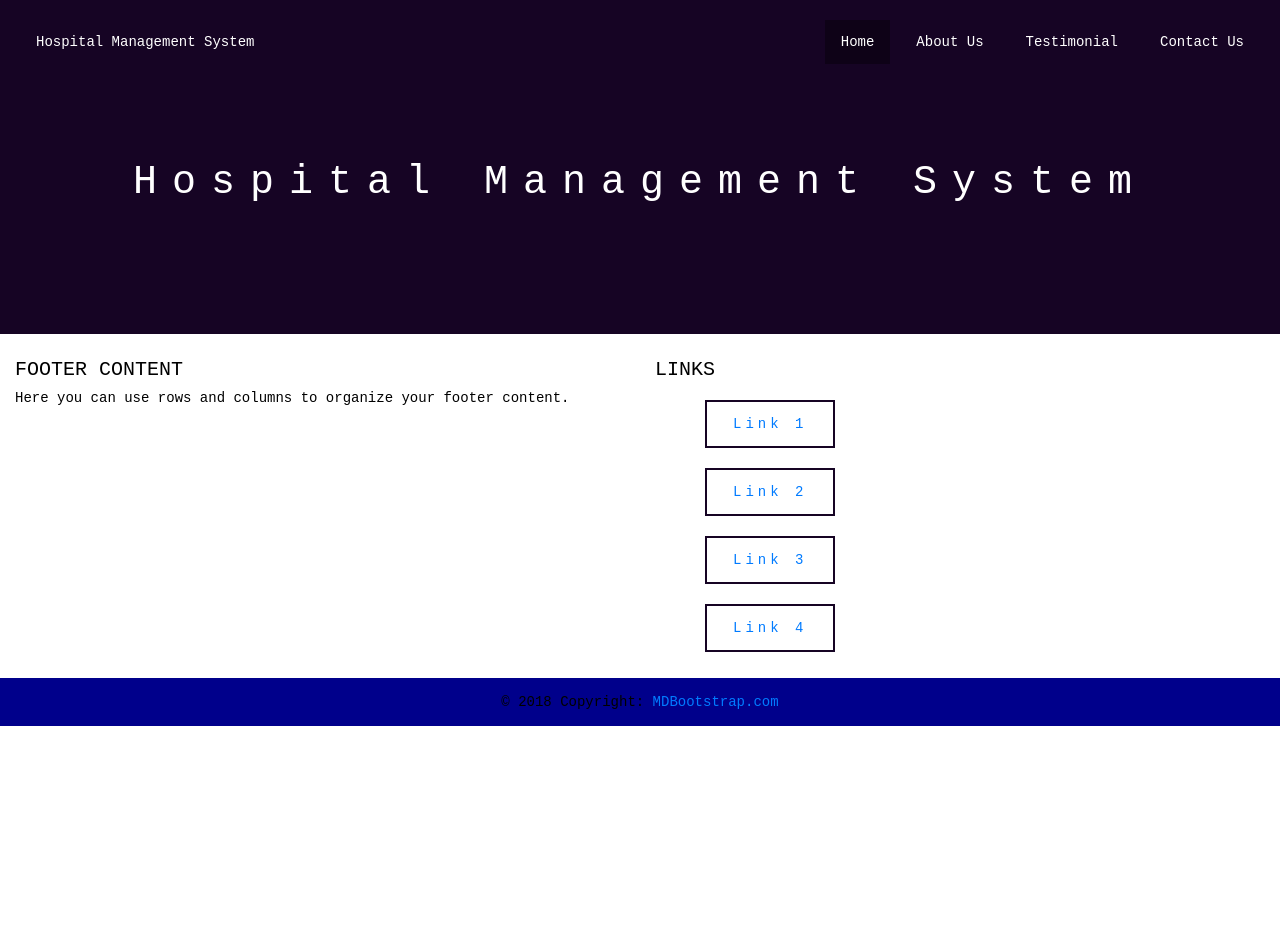
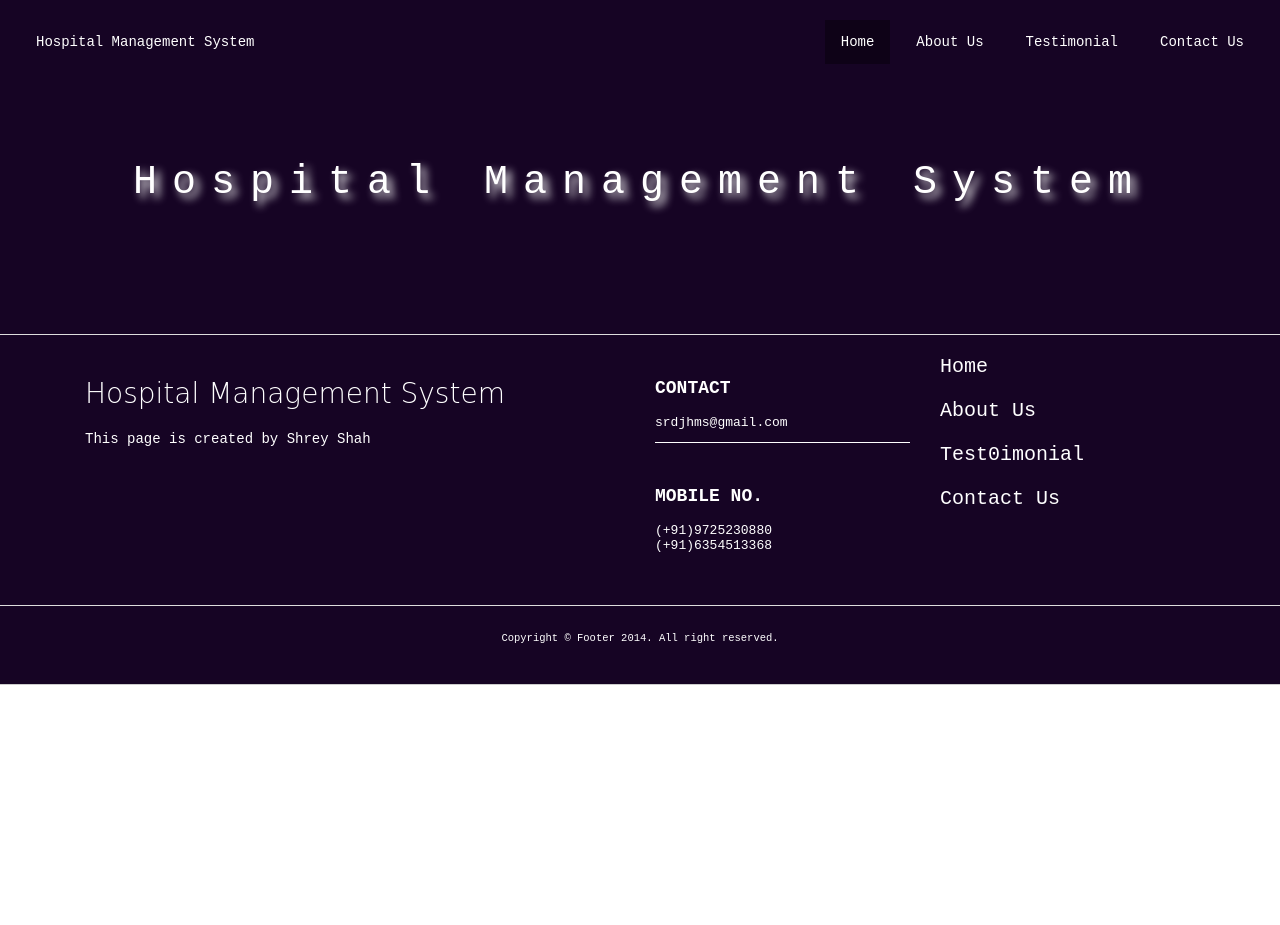
Before and after one commit to hospitalmanage/HospitalManagementSystem, a PHP site: page /footer.php in a window 1280 px wide. Shown: the top 925 px of the page. Run offline with PHP 8.4, Linux system fonts and the light colour scheme.

Commit message:
Second Commit

```diff
--- a/footer.php
+++ b/footer.php
@@ -71,6 +71,7 @@
 		.block-content {
 			padding-top: 75px;
 			margin: 0;
+			text-shadow: 5px 5px 8px white;
 		}
 
 		.content {
@@ -78,39 +79,106 @@
 			padding: 20px;
 		}
 
-		.page-footer {
+		.full {
+	    width: 100%;
+	}
 
+	.footer {
+		background: #160424;
+		height: auto;
+		padding-bottom: 30px;
+		position: relative;
+		width: 100%;
+		border-bottom: 1px solid #CCCCCC;
+		border-top: 1px solid #DDDDDD;
+	}
+	.footer p {
+		margin: 0;
+	}
+	.footer img {
+		max-width: 100%;
+	}
+	.footer h3 {
+		color: white;
+		font-size: 18px;
+		font-weight: 600;
+		line-height: 27px;
+		padding: 40px 0 0px;
+		text-transform: uppercase;
+	  margin-bottom: 13px;
+	}
 
-			color: black;
-			text-decoration: none;
-		}
+	.footer h4 {
+		color: white;
+		font-size: 2em;
+		font-weight: 600;
+		line-height: 38px;
+		padding: 40px 0 10px;
+		font-family: cursive;
+	  font-weight: lighter
+	}
 
-		.footer-content {
+	.footer ul {
+		font-size: 13px;
+		list-style-type: none;
+		margin-left: 0;
+		padding-left: 0;
+		margin-top: 0px;
+		color: #7F8C8D;
+	  padding: 0 0 8px 0;
+	}
 
-		}
-		.list-unstyled {
+	.email{
+	  border-bottom: 1px solid #fff;
+	}
+	.footer ul li a {
+		padding: 0 0 12px 0;
+		display: block;
+	}
+	.footer a {
+		color: white;
+	  font-weight: lighter;
+	}
 
-			 background-color: white;
-			 color: #160424;
-			 padding: 14px 26px;
-			 margin: 10px;
-			 text-align: center;
-			 text-decoration: none;
-			display: inline-block;
-			 border-style: solid;
-			 border-width: 2px;
-			 border-color: #160424;
-			 letter-spacing: 4px;
-		}
-		.list-unstyled:hover {
-			background-color: #160424
-			color: white;
-			text-decoration: none;
+	.footer p {
+		color: white;
+	  font-weight: lighter;
+	  font-size:
+	}
 
-		}
-		.footer-copyright {
-			background-color: darkblue;
-		}
+	.footer a:hover {
+		text-decoration:none;
+	  font-weight: bold;
+	}
+	.supportLi h4 {
+		font-size: 20px;
+		font-weight: lighter;
+		line-height: normal;
+		margin-bottom: 0 !important;
+		padding-bottom: 0;
+	}
+
+	.bg-gray {
+		background-image: -moz-linear-gradient(center bottom, #BBBBBB 0%, #F0F0F0 100%);
+		box-shadow: 0 1px 0 #B4B3B3;
+	}
+
+	}
+	.footer a {
+		color: #78828D
+	}
+
+	.footer-bottom {
+	  margin-top: 2em;
+		border-top: 1px solid #DDDDDD;
+		padding-top: 20px;
+		padding-bottom: 10px;
+	}
+	.footer-bottom p.pull-left {
+		padding-top: 6px;
+	  font-size: 0.75em
+	}
+
 
 	</style>
 </head>
@@ -134,47 +202,47 @@
 	</div>
 
 
-<footer class="page-footer pt-4">
+	<footer>
+    <div class="footer" id="footer">
+        <div class="container">
+            <div class="row">
+                <div class="col-lg-6 col-md-6 col-sm-6 col-xs-6">
+                    <h4> Hospital Management System </h4>
+                    <p>This page is created by Shrey Shah</p>
+                </div>
+                <div class="col-lg-3 col-sm-2 col-xs-3">
+                    <h3> Contact </h3>
+                    <ul>
+                        <li><a class="email"href="#"> srdjhms@gmail.com </a></li>
 
-  <div class="container-fluid text-md-left">
+                        <h3>Mobile No.</h3>
+                        <li> <p> (+91)9725230880 </p> </li>
+                        <li> <p> (+91)6354513368 </p> </li>
+                    </ul>
+                </div>
+                <div class="col-lg-3 col-sm-2 col-xs-3">
+                    <ul>
+                        <li> <h5> <a href="#" style="margin-top: 1em"> Home</a> <h5></li>
+                        <li> <h5><a href="#"> About Us </a> <h5></li>
+                        <li> <h5><a href="#"> Test0imonial </a> <h5></li>
+                        <li> <h5><a href="#"> Contact Us  </a> <h5></li>
+                    </ul>
+                </div>
 
-    <div class="row">
+            <!--/.row-->
+        </div>
+        <!--/.container-->
+    </div>
+    <!--/.footer-->
 
-      <div class="col-md-6 mt-md-0 mt-3">
+    <div class="footer-bottom">
+        <div class="container">
+           <center> <p class="pull-left copyright"> Copyright © Footer 2014. All right reserved. </p> </center>
 
-        <h5 class="footer-content text-uppercase">Footer Content</h5>
-        <p>Here you can use rows and columns to organize your footer content.</p>
-
-      </div>
-      <hr class="clearfix w-100 d-md-none pb-3">
-
-      <div class="footer-links col-md-3 mb-md-0 mb-3">
-
-        <h5 class="text-uppercase">Links</h5>
-
-        <ul >
-          <li class="list-unstyled active">
-            <a href="#!">Link 1</a>
-          </li>
-          <li class="list-unstyled">
-            <a href="#!">Link 2</a>
-          </li>
-          <li class="list-unstyled">
-            <a href="#!">Link 3</a>
-          </li>
-          <li class="list-unstyled">
-            <a href="#!">Link 4</a>
-          </li>
-        </ul>
-
-      </div>
-
+        </div>
     </div>
-
-  </div>
-
-  <div class="footer-copyright text-center py-3">© 2018 Copyright:
-    <a href="https://mdbootstrap.com/education/bootstrap/"> MDBootstrap.com</a>
-  </div>
+    <!--/.footer-bottom-->
 
 </footer>
+</body>
+</html>
--- a/index.php
+++ b/index.php
@@ -27,7 +27,7 @@
 		li a {
 			display: block;
 			color: white;
-			text-align: center;
+		   	text-align: center;
 			padding: 14px 16px;
 		}
 		.admin {
@@ -88,6 +88,7 @@
 			 border-width: 2px;
 			 border-color: #160424;
 			 letter-spacing: 4px;
+			 border-radius: 5px;
 		}
 		.links:hover {
 			background-color: #160424;
```
